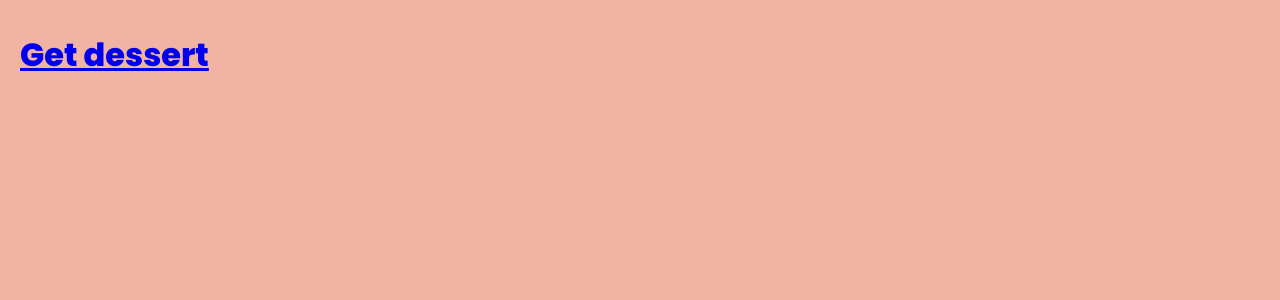
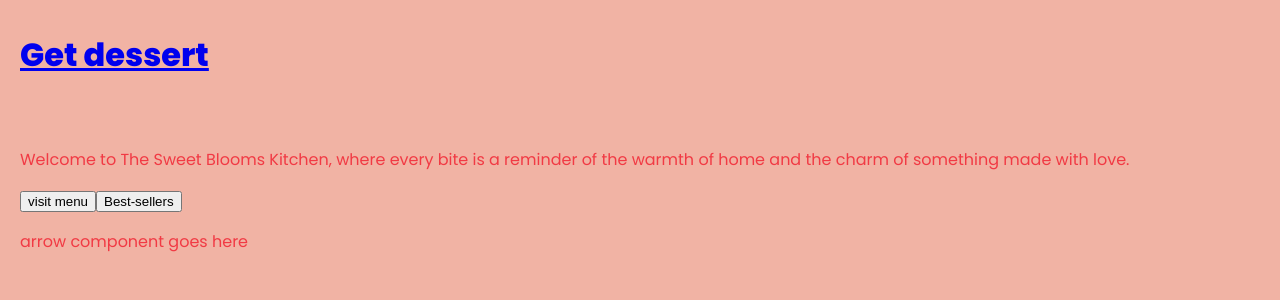
Before and after one commit to zahraaAed/front-end, a React (Create React App) app: page /home in a window 1280 px wide. Before the commit this address had no page. Shown: the top 300 px of the page. Built offline with nearby package versions, Linux system fonts and the light colour scheme.

Commit message:
added pages without css and components

```diff
--- a/src/App.js
+++ b/src/App.js
@@ -1,16 +1,22 @@
 import {BrowserRouter, Routes, Route} from "react-router-dom";
 
 import Categories from "./pages/Categories";
+import About from "./pages/About";
+import Contact from "./pages/Contact";
+import Home from "./pages/Home";
 import Navbar from "./components/Navbar";
 
 function App() {
   return (
     <div className="App">
       <BrowserRouter>
-        <Navbar />
+        <Navbar/>
         <div className="pages">
           <Routes>
-            <Route path = "/" element = {<Categories/>}/>
+            <Route path = "/home" element = {<Home/>}/>
+            <Route path = "/categories" element = {<Categories/>}/>
+            <Route path = "/about" element = {<About/>}/>
+            <Route path = "/contact" element = {<Contact/>}/>
           </Routes>
         </div>
       </BrowserRouter>
--- /dev/null
+++ b/src/pages/About.js
@@ -0,0 +1,34 @@
+// import { useEffect, useState } from "react";
+
+// import aboutDetails from "../components/aboutDetails";
+
+const About = () => {
+  // we can add a table for about in the back-end and fetch data from the data base if we decided to make it dynamic
+  // const [about, setAbout] = useState(null);
+
+  // useEffect(() => {
+  //   const fetchAbout = async () => {
+  //     const responseAbout = await fetch("/api/aboutRoute/"); //remember to change URL after developement phase so every request points to the right end point
+  //     const jsonAbout = await responseAbout.json();
+
+  //     if (responseAbout.ok) {
+  //       setAbout(jsonAbout);
+  //     }
+  //   }
+  //   fetchAbout();
+  // },[]);
+  return (
+    <div className="About">
+      <div className="title">
+        <p className="aboutTitle">About us</p>
+        <p className="quote">Explore The Sweet Blooms Kitchen today & let your taste buds bloom with delight</p>
+      </div>
+      <div className="aboutBody">
+        <img src="#" alt="image" />
+        <p className="aboutDescription">Welcome to The Sweet Blooms Kitchen, where every delicious bite is a blossoming journey of love and flavour. Our charming online dessert shop, based in the of Tripoli, is led by a dedicated mom with a passion for creating the most delectable home made petites fours in town.</p>
+      </div>
+    </div>
+  )
+}
+
+export default About;
--- a/src/pages/Categories.js
+++ b/src/pages/Categories.js
@@ -27,6 +27,7 @@ const Categories = () => {
           <CategoryDetails key={category._id} category={category} />
         ))}
       </div>
+      <p className="arrows">arrow component goes here</p>
     </div>
   )
 }
--- /dev/null
+++ b/src/pages/Contact.js
@@ -0,0 +1,16 @@
+const Contact = () => {
+  //we can fetch data here if we decided to make the page dynamic
+  return (
+    <div className="Contact">
+      <div className="title">
+        <p className="contactTitle">Contact us</p>
+        <p className="contactQuote">Sweet Dreams Start with a Message</p>
+        <p className="quote">Let's Chat, Order, and Create Dessert Magic Together!</p>
+      </div>
+      <section className="feedback">feedback component goes here</section>
+      <section className="footer">footer component goes here</section>
+    </div>
+  )
+}
+
+export default Contact;
--- /dev/null
+++ b/src/pages/Home.js
@@ -0,0 +1,12 @@
+const Home = () => {
+  //we can fetch data here if we decided to make the page dynamic
+  return (
+    <div className="Home">
+      <p className="quote">Welcome to The Sweet Blooms Kitchen, where every bite is a reminder of the warmth of home and the charm of something made with love.</p>
+      <section className="homeLinks"><button>visit menu</button><button>Best-sellers</button></section>
+      <p className="arrows">arrow component goes here</p>
+    </div>
+  )
+}
+
+export default Home;
```
Also changed, not shown: src/components/CategoryDetails.js (+4 -4 lines).
